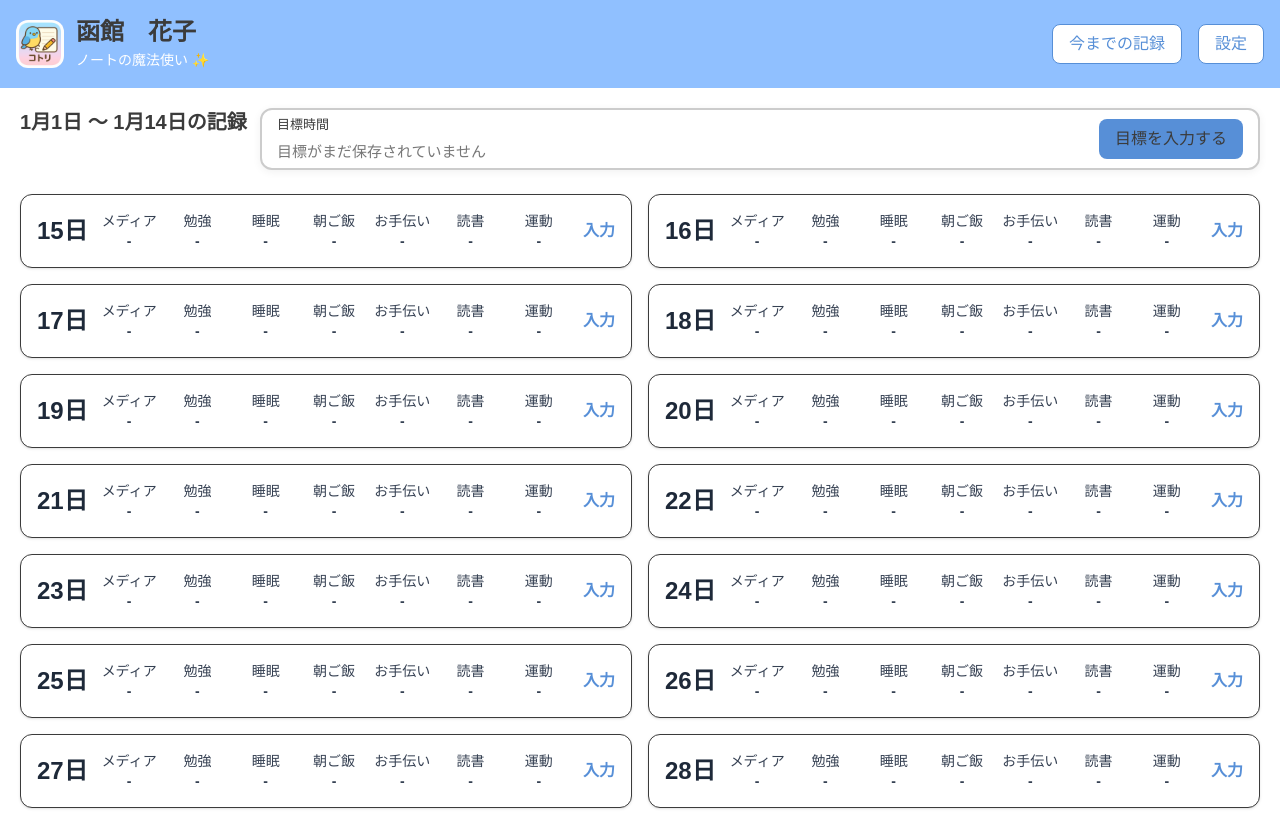
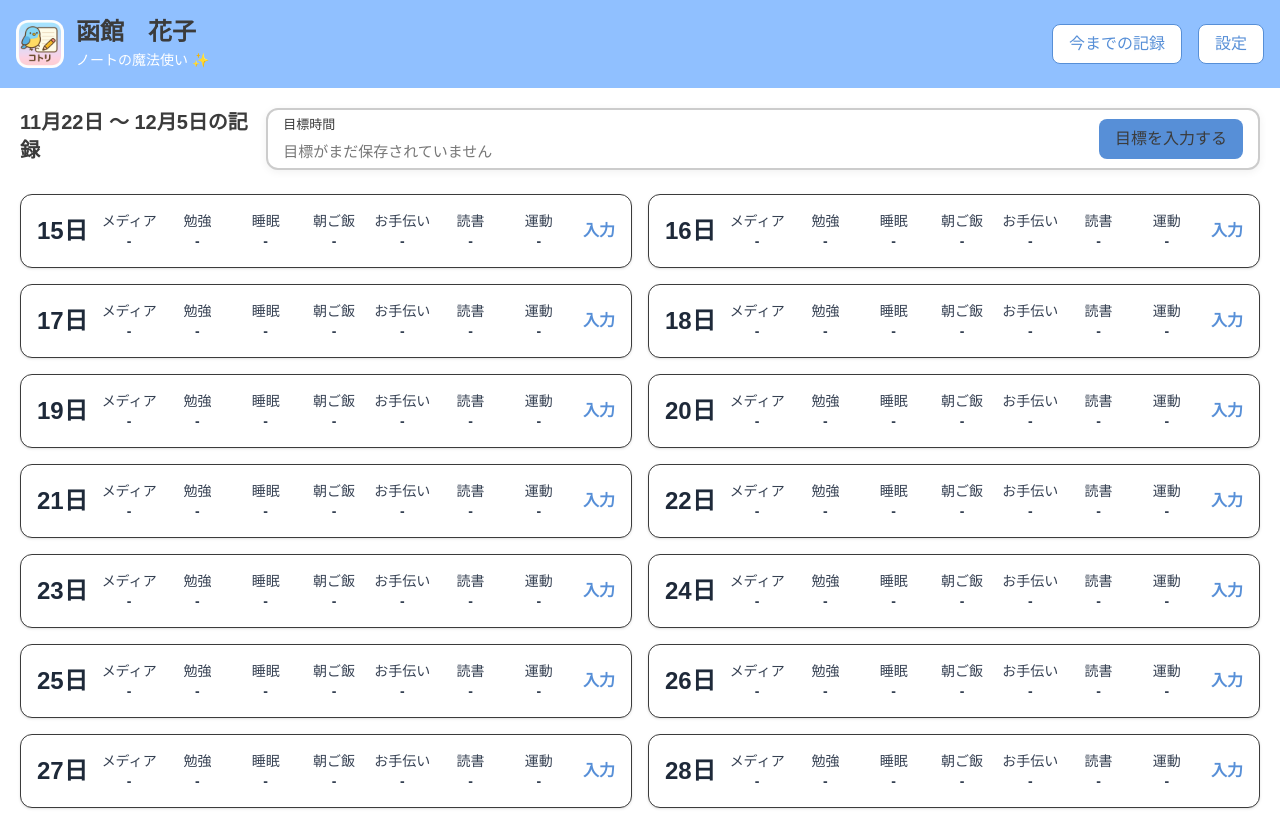
Before and after one commit to funswift/funswift-education, a Next.js app: page / in a window 1280 px wide. Built offline with nearby package versions, Linux system fonts and the light colour scheme.

Commit message:
change date

```diff
--- a/src/app/page.tsx
+++ b/src/app/page.tsx
@@ -38,7 +38,7 @@ export default function Home() {
       <div className="flex-1 p-5 bg-white">
         <div className="flex items-start justify-between">
           <h2 className="text-xl font-semibold text-[var(--text)]">
-            1月1日 〜 1月14日の記録
+            11月22日 〜 12月5日の記録
           </h2>
           <Goal />
         </div>
```
